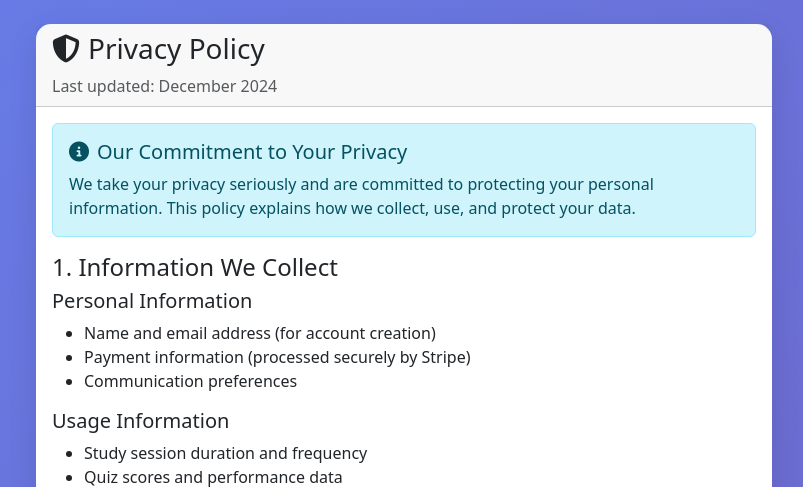
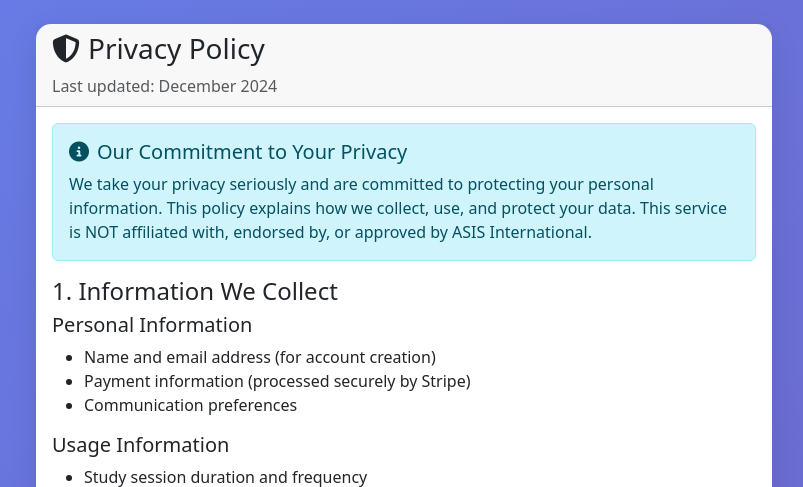
Before and after one commit to etafirearms/cpp-test-prep, a Python web app: template templates/privacy.html in a window 1280 px wide. Shown: the part 56-543 px from the top of the page, without its empty margins (236-1039 px from the left). Run offline with Jinja, Linux system fonts and the light colour scheme; the template is opened without the code that fills it, so the values that code supplies are empty.

Commit message:
Update privacy.html
Updated Disclaimer & Footer

```diff
--- a/templates/privacy.html
+++ b/templates/privacy.html
@@ -1,4 +1,3 @@
-
 {% extends "base.html" %}
 
 {% block title %}Privacy Policy - CPP Test Prep{% endblock %}
@@ -14,7 +13,7 @@
             <div class="card-body">
                 <div class="alert alert-info">
                     <h5><i class="fas fa-info-circle me-2"></i>Our Commitment to Your Privacy</h5>
-                    <p class="mb-0">We take your privacy seriously and are committed to protecting your personal information. This policy explains how we collect, use, and protect your data.</p>
+                    <p class="mb-0">We take your privacy seriously and are committed to protecting your personal information. This policy explains how we collect, use, and protect your data. This service is NOT affiliated with, endorsed by, or approved by ASIS International.</p>
                 </div>
 
                 <h4>1. Information We Collect</h4>
@@ -138,6 +137,7 @@
                         <li>We never sell your personal information</li>
                         <li>We use industry-standard security measures</li>
                         <li>You can request deletion of your data at any time</li>
+                        <li>We do not share data with ASIS International</li>
                     </ul>
                 </div>
             </div>
```
